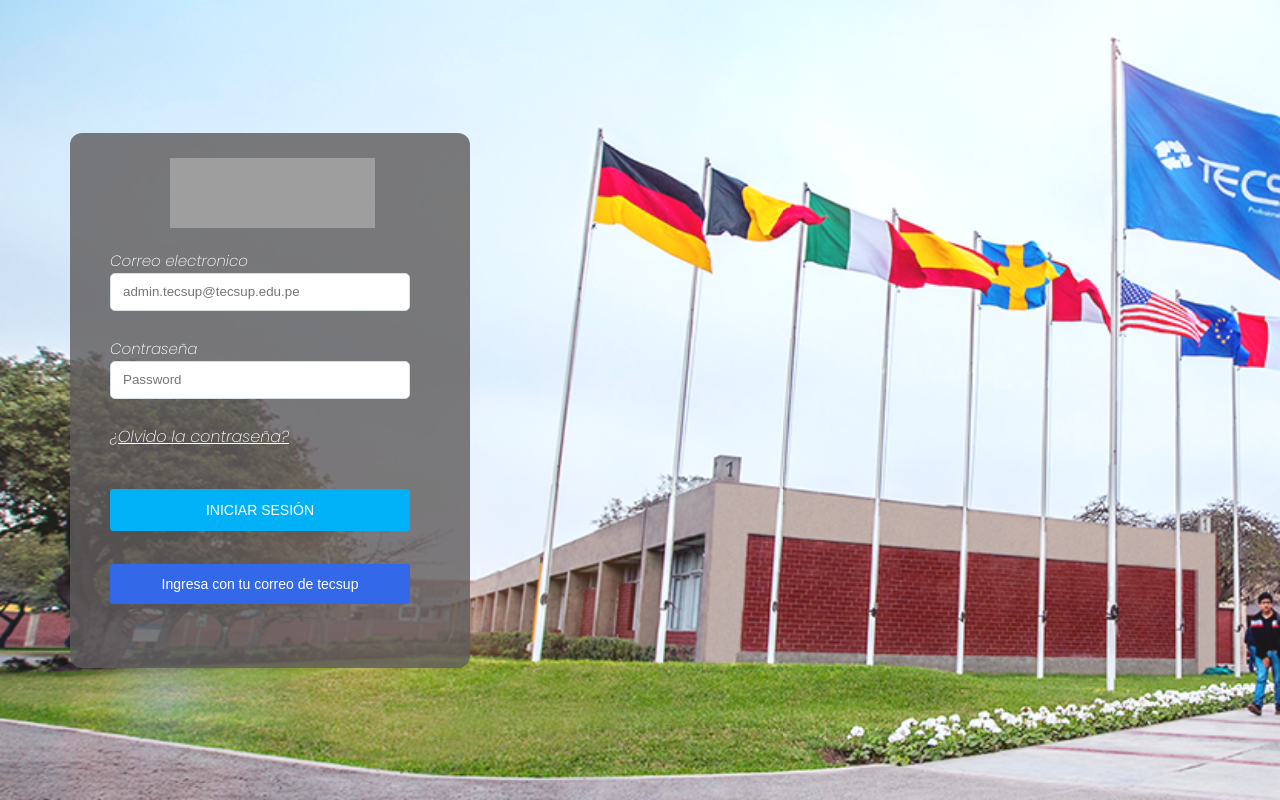
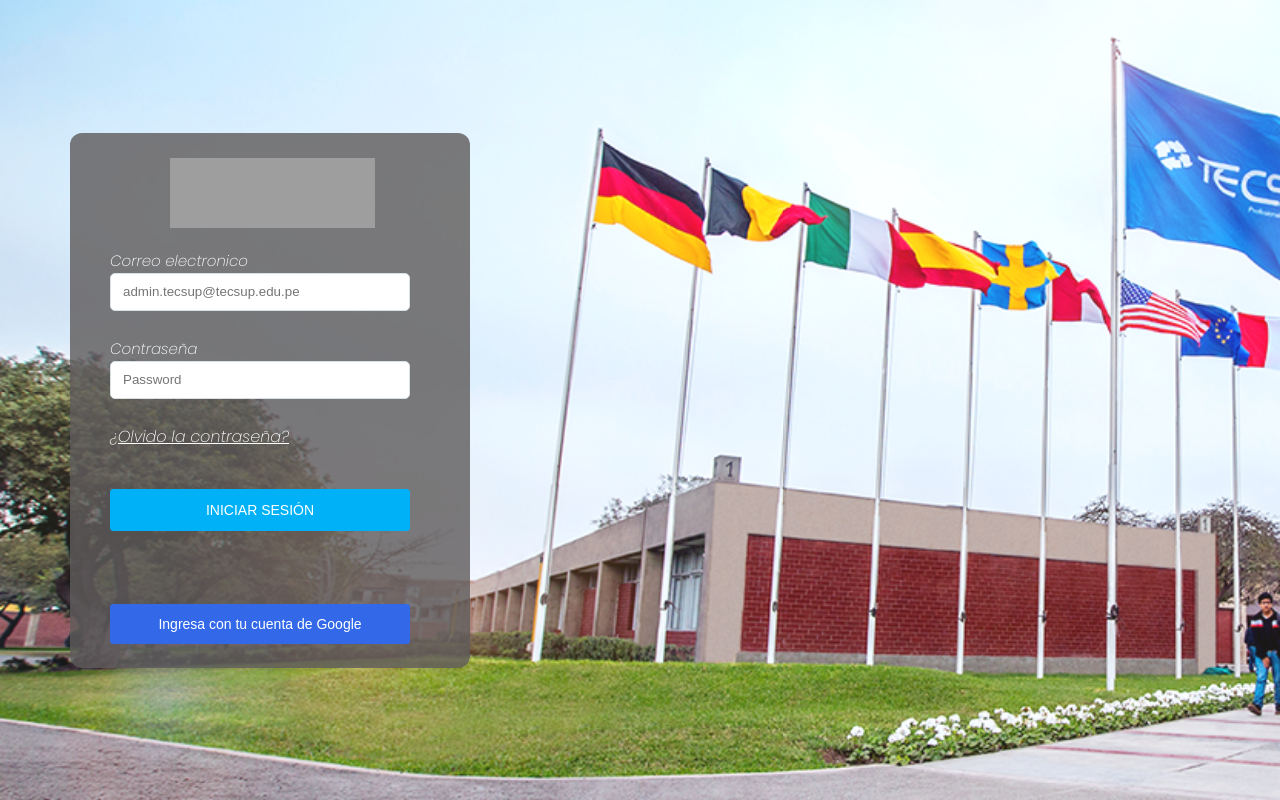
Before and after one commit to Dozh-men12/Tesis_admin_2023, a React (Vite) app: page / in a window 1280 px wide. Built offline with nearby package versions, Linux system fonts and the light colour scheme; grey boxes are pictures that could not be loaded.

Commit message:
login with google

```diff
--- a/package.json
+++ b/package.json
@@ -10,6 +10,7 @@
     "preview": "vite preview"
   },
   "dependencies": {
+    "firebase": "^10.4.0",
     "react": "^18.2.0",
     "react-dom": "^18.2.0",
     "react-router-dom": "^6.16.0"
--- a/src/components/Login.jsx
+++ b/src/components/Login.jsx
@@ -2,41 +2,75 @@ import React from "react";
 import '../stylesheets/Login.css'
 import logo from '../images/tecsup_logo.png'
 
-import {  BrowserRouter as Router, Routes,  Route,  Link} from "react-router-dom";
-function Login(){
-    return(
+// Firebase
+import 'firebase/auth';
+import { initializeApp } from 'firebase/app';
+import { getAuth, GoogleAuthProvider, signInWithPopup } from 'firebase/auth';
+import { getAnalytics } from "firebase/analytics";
 
+// Configuración de Firebase (obtén esto desde tu consola de Firebase)
+const firebaseConfig = {
+    apiKey: "AIzaSyBgLs_0PZqGk7GoOodmoJvniG1oG3oLcK8",
+    authDomain: "tesis-e4de2.firebaseapp.com",
+    projectId: "tesis-e4de2",
+    storageBucket: "tesis-e4de2.appspot.com",
+    messagingSenderId: "318054575799",
+    appId: "1:318054575799:web:9b79b687f664683a302732",
+    measurementId: "G-M8LFTGHE90"
+};
+const app = initializeApp(firebaseConfig);
+const analytics = getAnalytics(app);
+const auth = getAuth(app);
+
+
+import { BrowserRouter as Router, Routes, Route, Link } from "react-router-dom";
+function Login() {
+
+    // Función para manejar el inicio de sesión con Google
+    const signInWithGoogle = () => {
+        const provider = new GoogleAuthProvider();
+
+        signInWithPopup(auth, provider)
+            .then((result) => {
+                console.log("Usuario autenticado:", result.user);
+                // Aquí puedes redirigir al usuario a otra página si lo deseas, o hacer otras operaciones
+            })
+            .catch((error) => {
+                console.error("Error durante el inicio de sesión con Google:", error);
+            });
+    };
+    return (
         <div className="login-main">
             <div className="login-container">
                 <div className="login-header">
-                        <img src={logo} alt="Logo de tecsup"  />
+                    <img src={logo} alt="Logo de tecsup" />
                 </div>
                 <div className="login-body">
                     <form action="">
                         <label htmlFor="username">Correo electronico</label>
-                            <input type="text" placeholder="admin.tecsup@tecsup.edu.pe" autoFocus="autoFocus" id="username"/> <br />
+                        <input type="text" placeholder="admin.tecsup@tecsup.edu.pe" autoFocus="autoFocus" id="username" /> <br />
 
                         <label htmlFor="password" className="ic-Input text">Contraseña</label>
                         <input type="password" placeholder="Password" autoFocus="autoFocus" id="password" /> <br />
 
-                            <a  target="_blank_" href="https://Facebook.com">¿Olvido la contraseña?</a>
+                        <a target="_blank_" href="https://Facebook.com">¿Olvido la contraseña?</a>
 
                         <div className="buttons-container">
 
-                                <Link to="/inicio-admin"><button  className="button-login">INICIAR SESIÓN</button></Link><br/>
-                                <Link to="/inicio-admin" ><button className="button-login-google">Ingresa con tu correo de tecsup</button></Link>
+                            <Link to="/inicio-admin"><button className="button-login">INICIAR SESIÓN</button></Link><br />
+                            {/* <Link to="/inicio-admin" ><button className="button-login-google">Ingresa con tu correo de tecsup</button></Link> */}
 
+                        </div>
+                        <div className="buttons-container">
+                            {/* ... otros botones */}
+                            <button onClick={signInWithGoogle} className="button-login-google">
+                                Ingresa con tu cuenta de Google
+                            </button>
                         </div>
                     </form>
                 </div>
             </div>
         </div>
-
-
-
-
-
-
     );
 };
 
```
Also changed, not shown: 1 other file (tests, documents, lock files or other folders). Lines whose indentation alone changed are shown as unchanged.
